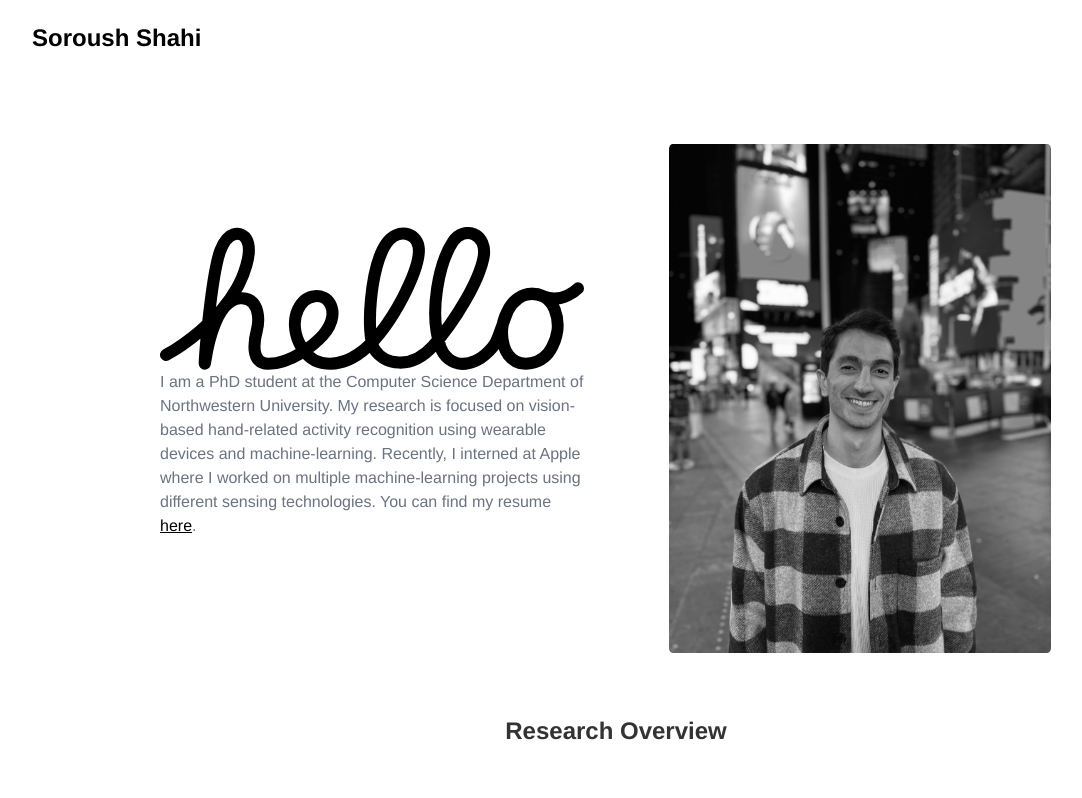
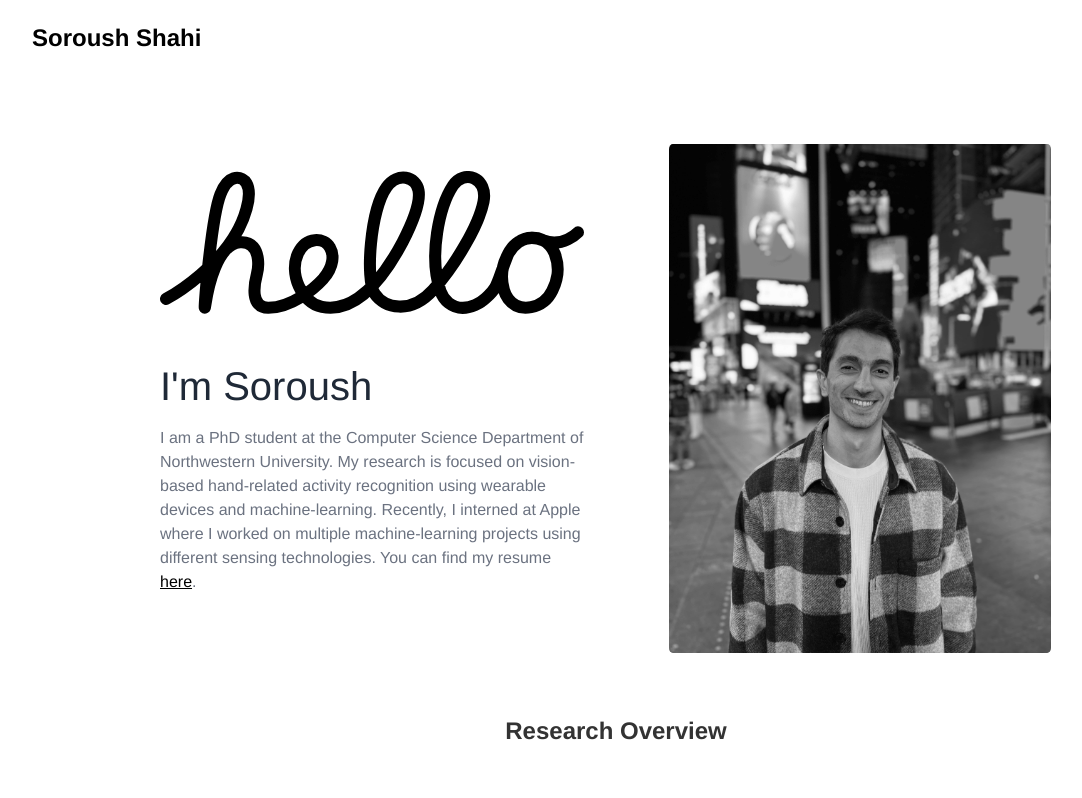
Before and after one commit to faderani/faderani.github.io, a plain HTML site: page index.html in a window 1280 px wide. Shown: the top 798 px of the page, without its empty margins (24-1106 px from the left). Drawn offline with nearby package versions, Linux system fonts and the light colour scheme.

Commit message:
Update index.html

```diff
--- a/index.html
+++ b/index.html
@@ -40,7 +40,9 @@
     </svg>
   </div>
 
-
+          <h1 class="title">
+            I'm Soroush
+          </h1>
           <p class="description">
             I am a PhD student at the Computer Science Department of Northwestern University.
             My research is focused on vision-based hand-related activity recognition using wearable devices and machine-learning.
```
